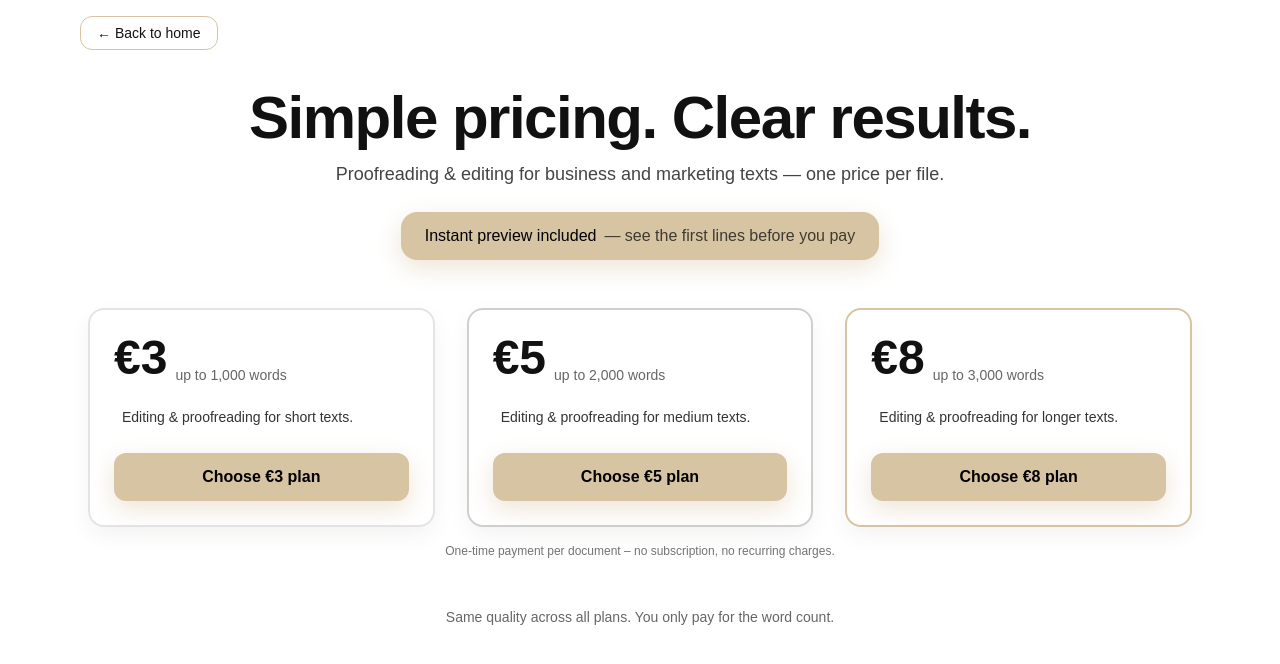
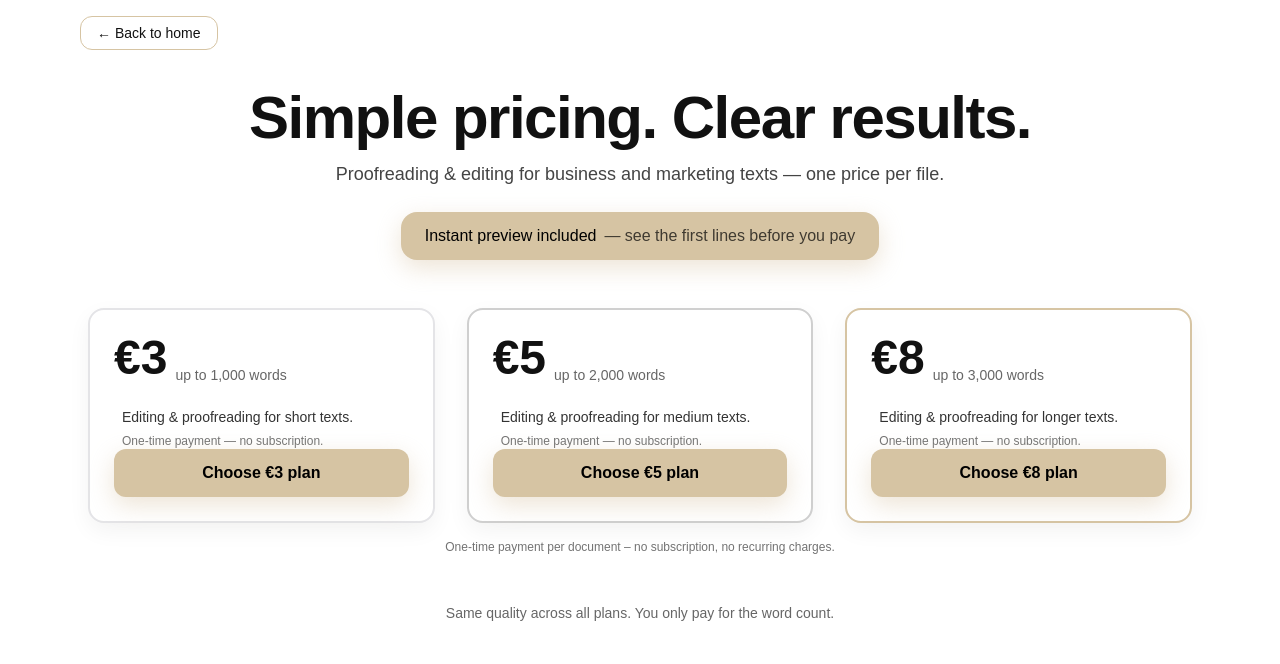
Before and after one commit to kaltriumsystems-hue/kaltrium-site-main, a Next.js app: page /pricing in a window 1280 px wide. Shown: the top 664 px of the page. Built offline with nearby package versions, Linux system fonts and the light colour scheme.

Commit message:
Update page.tsx

```diff
--- a/src/app/pricing/page.tsx
+++ b/src/app/pricing/page.tsx
@@ -9,7 +9,8 @@ export const metadata = {
 export default function PricingPage() {
   return (
     <main className="relative mx-auto max-w-6xl px-6 pt-8 pb-16 text-[#111]">
-      {/* BACK BUTTON — в верхнем левом углу */}
+
+      {/* BACK BUTTON */}
       <a
         href="/"
         className="absolute top-4 left-4 inline-flex items-center gap-2 rounded-xl border border-[#d6c4a3] px-4 py-1.5 text-sm font-medium text-[#111] hover:bg-[#faf8f4] transition"
@@ -35,6 +36,7 @@ export default function PricingPage() {
 
       {/* PRICING CARDS */}
       <section className="mt-12 grid grid-cols-1 md:grid-cols-3 gap-8 items-stretch">
+
         {/* €3 */}
         <div
           className="h-full rounded-2xl bg-white border border-zinc-200 md:border-2 md:border-zinc-200
@@ -48,9 +50,16 @@ export default function PricingPage() {
               <div className="text-5xl font-semibold leading-none">€3</div>
               <div className="text-sm text-[#666] leading-none">up to 1,000 words</div>
             </div>
-            <p className="mt-6 mb-6 text-sm text-[#333] leading-relaxed pl-1.5 sm:pl-2">
+
+            <p className="mt-6 text-sm text-[#333] leading-relaxed pl-1.5 sm:pl-2">
               Editing & proofreading for short texts.
             </p>
+
+            {/* ★ NEW: One-time payment */}
+            <p className="mt-1 text-xs text-neutral-500 pl-1.5 sm:pl-2">
+              One-time payment — no subscription.
+            </p>
+
             <a
               href="/upload"
               className="mt-auto inline-flex justify-center w-full rounded-xl bg-[#d6c4a3] text-black px-5 py-3 font-semibold
@@ -77,9 +86,16 @@ export default function PricingPage() {
               <div className="text-5xl font-semibold leading-none">€5</div>
               <div className="text-sm text-[#666] leading-none">up to 2,000 words</div>
             </div>
-            <p className="mt-6 mb-6 text-sm text-[#333] leading-relaxed pl-1.5 sm:pl-2">
+
+            <p className="mt-6 text-sm text-[#333] leading-relaxed pl-1.5 sm:pl-2">
               Editing & proofreading for medium texts.
             </p>
+
+            {/* ★ NEW */}
+            <p className="mt-1 text-xs text-neutral-500 pl-1.5 sm:pl-2">
+              One-time payment — no subscription.
+            </p>
+
             <a
               href="/upload"
               className="mt-auto inline-flex justify-center w-full rounded-xl bg-[#d6c4a3] text-black px-5 py-3 font-semibold
@@ -106,9 +122,16 @@ export default function PricingPage() {
               <div className="text-5xl font-semibold leading-none">€8</div>
               <div className="text-sm text-[#666] leading-none">up to 3,000 words</div>
             </div>
-            <p className="mt-6 mb-6 text-sm text-[#333] leading-relaxed pl-1.5 sm:pl-2">
+
+            <p className="mt-6 text-sm text-[#333] leading-relaxed pl-1.5 sm:pl-2">
               Editing & proofreading for longer texts.
             </p>
+
+            {/* ★ NEW */}
+            <p className="mt-1 text-xs text-neutral-500 pl-1.5 sm:pl-2">
+              One-time payment — no subscription.
+            </p>
+
             <a
               href="/upload"
               className="mt-auto inline-flex justify-center w-full rounded-xl bg-[#d6c4a3] text-black px-5 py-3 font-semibold
@@ -121,12 +144,13 @@ export default function PricingPage() {
             </a>
           </div>
         </div>
+
       </section>
 
+      {/* 🔥 New clarifying text under all plans */}
       <p className="mt-4 text-xs text-neutral-500 text-center">
-  One-time payment per document – no subscription, no recurring charges.
-</p>
-
+        One-time payment per document – no subscription, no recurring charges.
+      </p>
 
       {/* FOOTNOTE */}
       <p className="mt-12 text-center text-sm text-[#666] font-medium">
```
